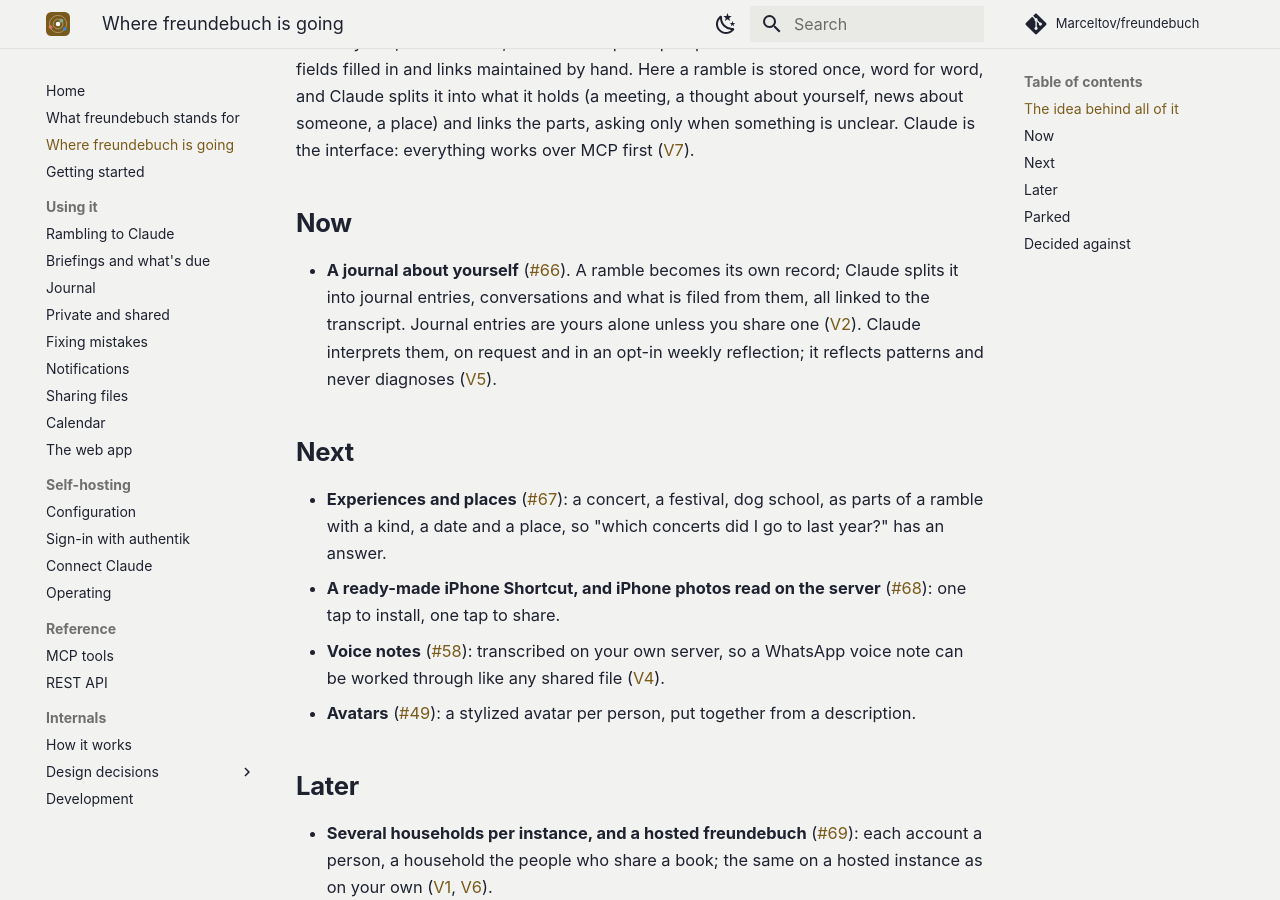
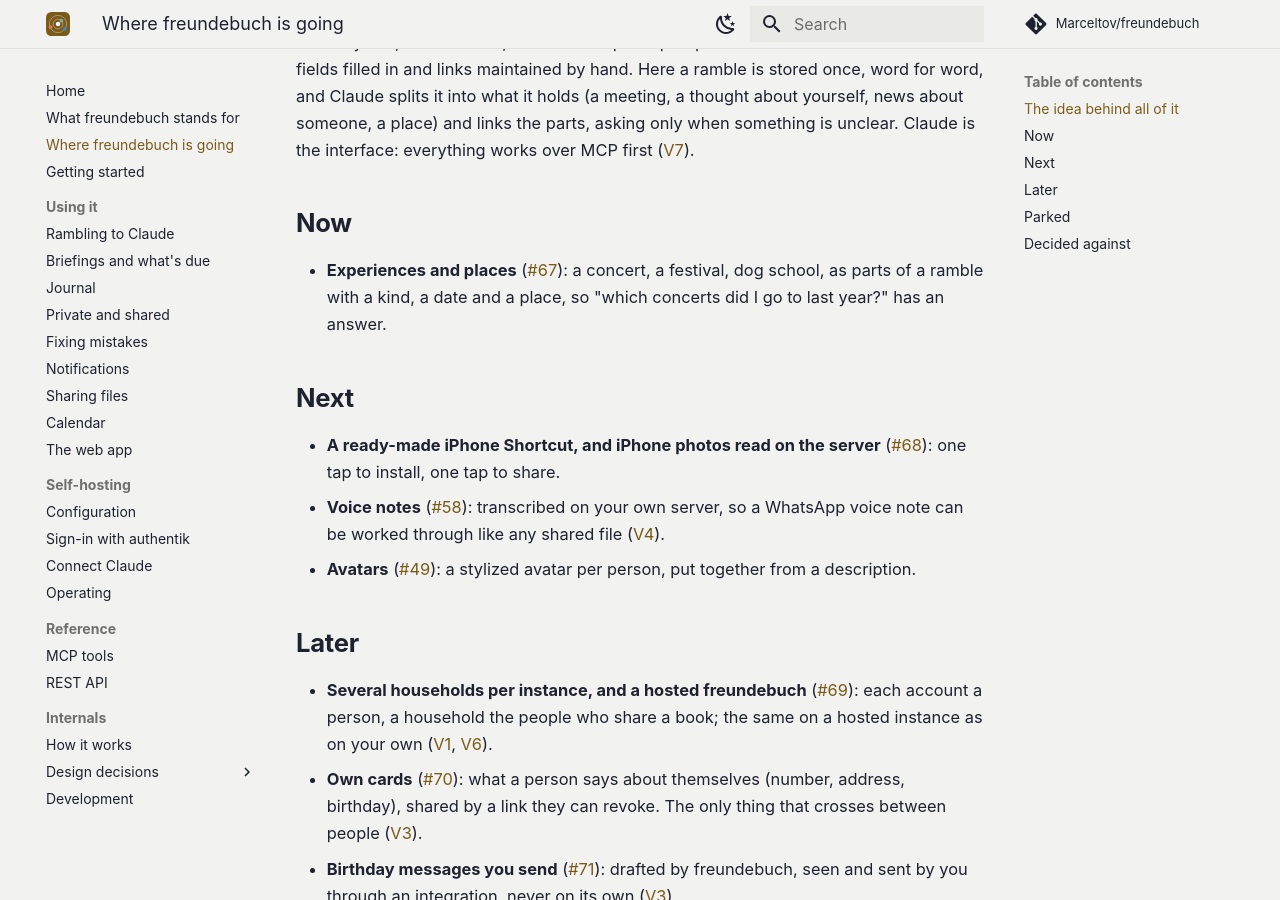
Before and after one commit to Marceltov/freundebuch, an MkDocs documentation site: the page built from docs/roadmap.md, in a window 1280 px wide and 900 px high, scrolled down 480 px. Built offline with MkDocs 1.6.1 and Material for MkDocs 9.7.7, drawn with Linux system fonts in a browser that asks for light colours; some web fonts are replaced; comment, search, counter and statistics services are not loaded.

Commit message:
FREUNDEBUCH #66: Roadmap: the journal ships, experiences and places are next
Co-Authored-By: Claude Opus 5.5 <noreply@anthropic.com>
Claude-Session: https://claude.ai/code/session_01MmwmvrdePMaveHqff3pA5Z

```diff
--- a/docs/roadmap.md
+++ b/docs/roadmap.md
@@ -10,11 +10,10 @@ You only talk; Claude sorts, links and keeps it up. A personal CRM fails when it
 
 ## Now
 
-- **A journal about yourself** ([#66](https://github.com/Marceltov/freundebuch/issues/66)). A ramble becomes its own record; Claude splits it into journal entries, conversations and what is filed from them, all linked to the transcript. Journal entries are yours alone unless you share one ([V2](values.md#v2-private-stays-private-through-every-door)). Claude interprets them, on request and in an opt-in weekly reflection; it reflects patterns and never diagnoses ([V5](values.md#v5-you-decide-what-is-filed)).
+- **Experiences and places** ([#67](https://github.com/Marceltov/freundebuch/issues/67)): a concert, a festival, dog school, as parts of a ramble with a kind, a date and a place, so "which concerts did I go to last year?" has an answer.
 
 ## Next
 
-- **Experiences and places** ([#67](https://github.com/Marceltov/freundebuch/issues/67)): a concert, a festival, dog school, as parts of a ramble with a kind, a date and a place, so "which concerts did I go to last year?" has an answer.
 - **A ready-made iPhone Shortcut, and iPhone photos read on the server** ([#68](https://github.com/Marceltov/freundebuch/issues/68)): one tap to install, one tap to share.
 - **Voice notes** ([#58](https://github.com/Marceltov/freundebuch/issues/58)): transcribed on your own server, so a WhatsApp voice note can be worked through like any shared file ([V4](values.md#v4-only-words-are-kept)).
 - **Avatars** ([#49](https://github.com/Marceltov/freundebuch/issues/49)): a stylized avatar per person, put together from a description.
```
